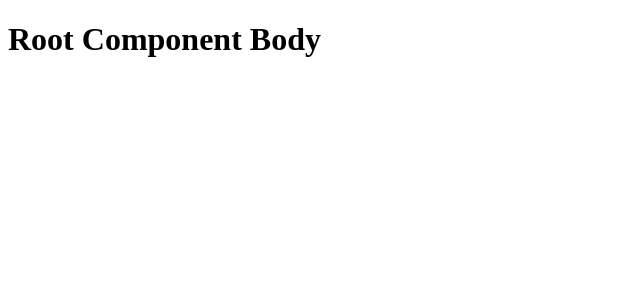
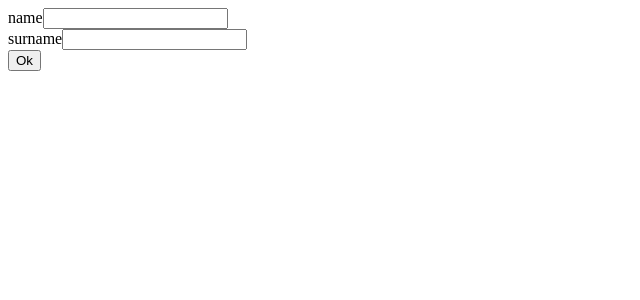
Before and after one commit to mjleehh/mi131, a React app: page / in a window 1280 px wide. Shown: the top 300 px of the page, without its empty margins (0-640 px from the left). Built offline with nearby package versions, Linux system fonts and the light colour scheme.

Commit message:
Create a stateful component.

```diff
--- a/src/index.jsx
+++ b/src/index.jsx
@@ -1,9 +1,38 @@
 import React from 'react'
 import ReactDom from 'react-dom'
 
-function RootComponent(props) {
-    console.log('render root component')
-    return <h1>Root Component Body</h1>
+class NameInput extends React.Component {
+    constructor(props) {
+        super(props)
+
+        this.state = {name: '', surname: ''}
+
+        this.handleNameChange = event => this.setState({name: event.target.value})
+        this.handleSurnameChange = event => this.setState({surname: event.target.value})
+        this.handleSubmit = event => {
+            const {onChange} = this.props
+            if (onChange) {
+                onChange(Object.assign({}, this.state))
+            }
+            event.preventDefault()
+        }
+    }
+
+    render() {
+        return <form onSubmit={this.handleSubmit}>
+            <div>
+                <label>name</label>
+                <input type="text" value={this.state.name} onChange={this.handleNameChange}/>
+            </div>
+            <div>
+                <label>surname</label>
+                <input type="text" value={this.state.surname} onChange={this.handleSurnameChange}/>
+            </div>
+            <input type="submit" value="Ok" />
+        </form>
+    }
 }
 
-ReactDom.render(<RootComponent />, document.getElementById("main"))
+const handleNameInput = name => console.log('name set to:', name.name, name.surname)
+
+ReactDom.render(<NameInput onChange={handleNameInput} />, document.getElementById("main"))
```
